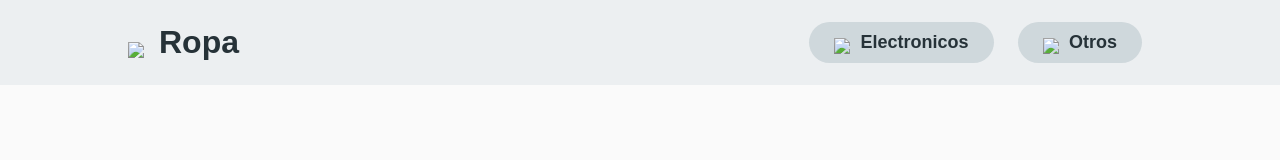
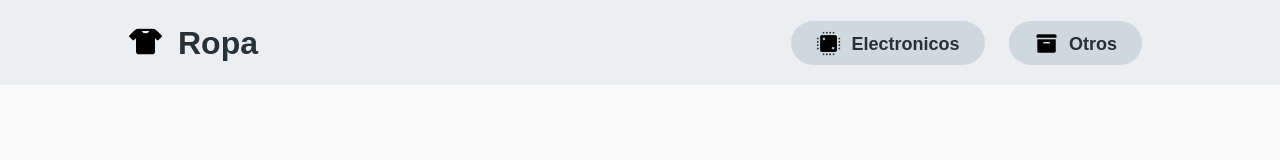
Before and after one commit to GRZFN/catalogoexample, a plain HTML site: page index.html in a window 1280 px wide. Drawn offline with Linux system fonts and the light colour scheme; the site is published under a folder, as on GitHub Pages, so addresses that start at the root find nothing.

Commit message:
Add files via upload

```diff
--- a/index.html
+++ b/index.html
@@ -12,12 +12,12 @@
 <body>
     <header class="header">
         <div class="title">
-            <img src="/media/icon1.png" class="iconTitle"></span><span class="textTitle">Ropa</span>
+            <span><img src="media/icon1.png" class="iconTitle"></span><span class="textTitle">Ropa</span>
         </div>
         <nav>
             <ul class="nav-links">
-                <li><a href="/pages/electronicos.html"><span class="icon1"><img src="/media/icon2.png"></span><span class="text1">Electronicos</span></a></li>
-                <li><a href="/pages/otros.html"><span class="icon1"><img src="/media/icon3.png"></span><span class="text1">Otros</span></a></li>
+                <li><a href="pages/electronicos.html"><span class="icon1"><img src="media/icon2.png"></span><span class="text1">Electronicos</span></a></li>
+                <li><a href="pages/otros.html"><span class="icon1"><img src="media/icon3.png"></span><span class="text1">Otros</span></a></li>
             </ul>
         </nav>
 
```
